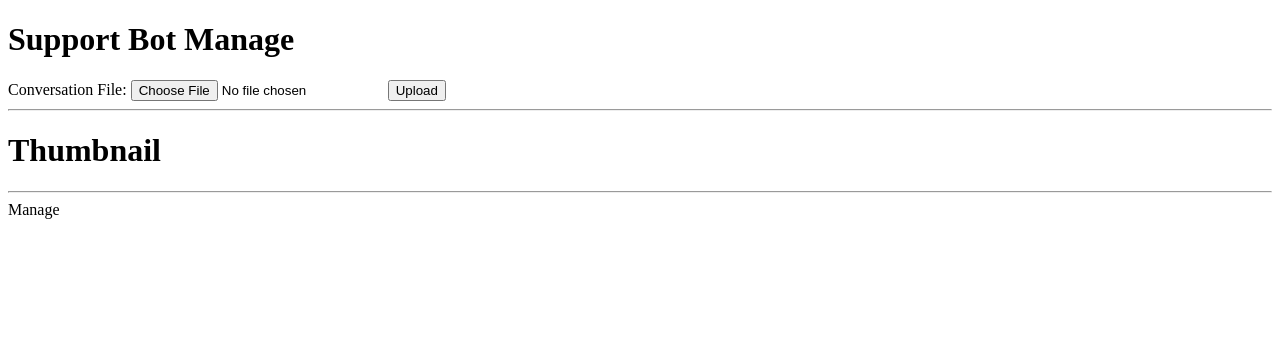
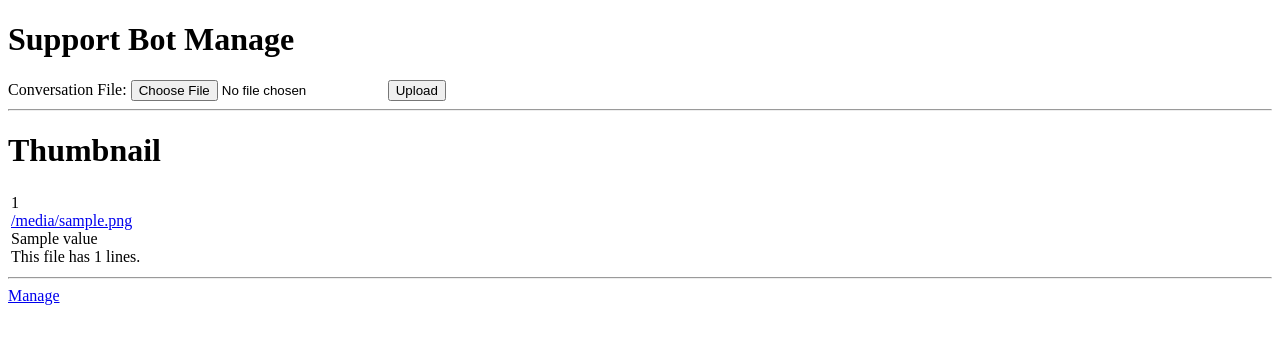
Before and after one commit to manabuishii/support-bot-manager, a Flask app: template templates/manage.html in a window 1280 px wide. Shown: the top 344 px of the page. Run offline with Flask 2, Linux system fonts and the light colour scheme; the template is opened without the code that fills it: most values are stand-ins (such as "Sample title", 1, 10 or a date in 2020); parts of the project's set-up code (start-up, migrations or seed data) failed here and were passed over.

Commit message:
Update pages

```diff
--- a/app.py
+++ b/app.py
@@ -8,7 +8,20 @@ import sqlalchemy
 from sqlalchemy.ext.automap import automap_base
 from sqlalchemy.ext.declarative import declarative_base
 from sqlalchemy import Column, Integer, String, Float, DateTime, Enum
+from sqlalchemy.orm import sessionmaker, Session
 import enum
+
+app=Flask(__name__)
+UPLOAD_FOLDER = './uploads'
+ALLOWED_EXTENSIONS = {'txt', 'md', 'lu', 'qna'}
+app.config['UPLOAD_FOLDER'] = UPLOAD_FOLDER
+# set the secret key.  keep this really secret:
+app.secret_key = 'A0Zr98j/3yX R~XHH!jmN]LWX/,?RT'
+
+app.config['SQLALCHEMY_DATABASE_URI'] = 'sqlite:///db/conversation.sqlite?check_same_thread=False'
+app.config['SQLALCHEMY_TRACK_MODIFICATIONS'] = False
+db = SQLAlchemy(app)
+#engine = sqlalchemy.create_engine('sqlite:///sample_db.sqlite3?check_same_thread=False', echo=True)
 
 # model
 Base = declarative_base()
@@ -16,9 +29,9 @@ Base = declarative_base()
 
 # Conversation State model
 class ConversationState(str, enum.Enum):
-    deploy = "deploy"
-    wait = "wait"
-    notadmitted = "notadmitted"
+    deploy = "運用中"
+    wait = "承認待ち"
+    notadmitted = "非承認"
 
 # Conversation model
 class Conversation(Base):
@@ -29,16 +42,24 @@ class Conversation(Base):
     id = Column('id', Integer, primary_key = True)
     name = Column('name', String(200))
     filename = Column("filename", String(200))
-    botstatus = Column('botsatus', Integer)
+    botstatus = Column('botsatus', Enum(ConversationState))
     owner = Column('owner', String(100))
     url = Column('url', String(200))
 
-app=Flask(__name__)
-UPLOAD_FOLDER = './uploads'
-ALLOWED_EXTENSIONS = {'txt', 'md', 'lu', 'qna'}
-app.config['UPLOAD_FOLDER'] = UPLOAD_FOLDER
-# set the secret key.  keep this really secret:
-app.secret_key = 'A0Zr98j/3yX R~XHH!jmN]LWX/,?RT'
+
+
+#Base = automap_base()
+#Base.prepare(db.engine, reflect=True)
+#Samples_Metadata = Base.classes.sample_metadata
+#Samples = Base.classes.samples
+
+dbsession = Session(
+    autocommit = False,
+    autoflush = True,
+    bind = db.engine)
+
+Base.metadata.create_all(bind=db.engine)
+
 
 def allowed_file(filename):
     return '.' in filename and \
@@ -47,10 +68,12 @@ def allowed_file(filename):
 # file uploaded
 @app.route('/uploader', methods = ['GET', 'POST'])
 def upload_file():
+    global dbsession
+    reason = "The fail reason is not defined"
     if request.method == 'POST':
         # check if the post request has the file part
         if 'file' not in request.files:
-            flash('No file part')
+            reason = "No file part"
             return redirect(request.url)
         file = request.files['file']
         print(file.filename)
@@ -59,20 +82,58 @@ def upload_file():
         # If the user does not select a file, the browser submits an
         # empty file without a filename.
         if file.filename == '':
-            flash('No selected file')
-            return redirect(request.url)
-        if not allowed_file(file.filename):
-            flash('Not allowed file extention')
-            return redirect(request.url)
-        if file:
+            reason = "No selected file"
+        elif not allowed_file(file.filename):
+            reason = "["+file.filename+'] has non-allowed file extention'
+        elif file:
             print("save")
             filename = secure_filename(file.filename)
             file.save(os.path.join(app.config['UPLOAD_FOLDER'], filename))
-            return 'file uploaded successfully'
-    return render_template('upload_fail.html')
+            # get username from session
+            username = "-"
+            if 'username' in session:
+                username = session['username']
+            # save to database
+            conversation = Conversation(name=filename, filename=filename, botstatus=ConversationState.deploy, owner=username, url=request.url)
+            dbsession.add(conversation)
+            dbsession.commit()
+            # return 'file uploaded successfully'
+            return redirect(url_for('manage'))
+    return render_template('upload_fail.html', reason=reason)
 @app.route("/manage")
 def manage():
-    return render_template("manage.html")
+    result = dbsession.query(Conversation).all()
+    files = []
+    for conversation in result:
+        print(conversation.id, conversation.filename)
+        # count line number of conversation.filename
+        count = 0
+        with open(app.config['UPLOAD_FOLDER']+'/'+conversation.filename, 'r') as f:
+            for line in f:
+                count = count + 1
+        files.append({'id':conversation.id, 'filename':conversation.filename, 'botstatus':conversation.botstatus, 'owner':conversation.owner, 'url':conversation.url, 'count':count})
+    return render_template("manage.html",files=files)
+
+@app.route("/update", methods = ['GET', 'POST'])
+def update():
+    global dbsession
+    if request.method == 'POST':
+        # get id from request
+        id = request.form['id']
+        # get botstatus from request
+        botstatus = request.form['botstatus']
+        # update Conversation id
+        print(id,botstatus)
+        conversation = dbsession.query(Conversation).filter_by(id=id).first()
+        conversation.botstatus = botstatus
+        dbsession.commit()
+    return redirect(url_for('manage'))
+    # return render_template("detail.html", file = file)
+
+@app.route("/detail/<int:id>")
+def detail(id):
+    file = dbsession.query(Conversation).filter_by(id=id).one()
+    return render_template("detail.html", file = file)
 
 @app.route("/")
 def index():
@@ -80,15 +141,6 @@ def index():
 
 if __name__ == "__main__":
     # run host 0.0.0.0
+    #Base.metadata.create_all(bind=ENGINE)
 
     app.run(debug=True,host='0.0.0.0',)
-
-
-app.config['SQLALCHEMY_DATABASE_URI'] = 'sqlite:///db/conversation.sqlite'
-app.config['SQLALCHEMY_TRACK_MODIFICATIONS'] = False
-db = SQLAlchemy(app)
-
-Base = automap_base()
-Base.prepare(db.engine, reflect=True)
-Samples_Metadata = Base.classes.sample_metadata
-Samples = Base.classes.samples
--- a/templates/manage.html
+++ b/templates/manage.html
@@ -2,6 +2,28 @@
 <html>
     <head>
         <title>Support Bot Manage</title>
+<style>
+    div.deploy {
+        border-style: solid;
+        border-color: #00B050;
+    }
+    div.wait {
+        border-style: solid;
+        border-color: #FFC000;
+    }
+    div.notadmitted {
+        border-style: dotted;
+    }
+    span.deploy {
+        color: #00B050;
+    }
+    span.wait {
+        color: #FFC000;
+    }
+    span.notadmitted {
+        color: red;
+    }
+</style>
     </head>
     <body>
         <h1>Support Bot Manage</h1>
@@ -12,8 +34,32 @@
             </form>
             <hr>
             <h1>Thumbnail</h1>
+            <!-- files -->
 
-            <hr
+            <table>
+            {% for row in files|batch(3, nil) %}
+                <tr>
+                    {% for file in row %}
+                        <td>
+                            {% if file %}
+                            <div class="{{ file.botstatus.name }}">
+                                {{file.id|e}}<br>
+                                    <a href="/detail/{{ file.id|e }}">{{ file.filename|e }}</a>
+                                <br>
+                                <span class="{{file.botstatus.name}}">
+                                    {{file.botstatus.value}}
+                                </span>
+                                <br>
+                                This file has {{file.count|e}} lines.
+                            </div>
+                            {% endif %}
+                        </td>
+
+                    {% endfor %}
+                </tr>
+            {% endfor %}
+        </table>
+        <hr>
             <a href="/manage">Manage</a>
         </p>
     </body>
--- a/templates/upload_fail.html
+++ b/templates/upload_fail.html
@@ -5,6 +5,7 @@
     </head>
     <body>
         <h1>Upload fail</h1>
+        <h2>{{ reason }}</h2>
         <p>
             <a href="/manage">Manage</a>
         </p>
```
Also changed, not shown: templates/detail.html (added, +27 -0 lines), README.md.
